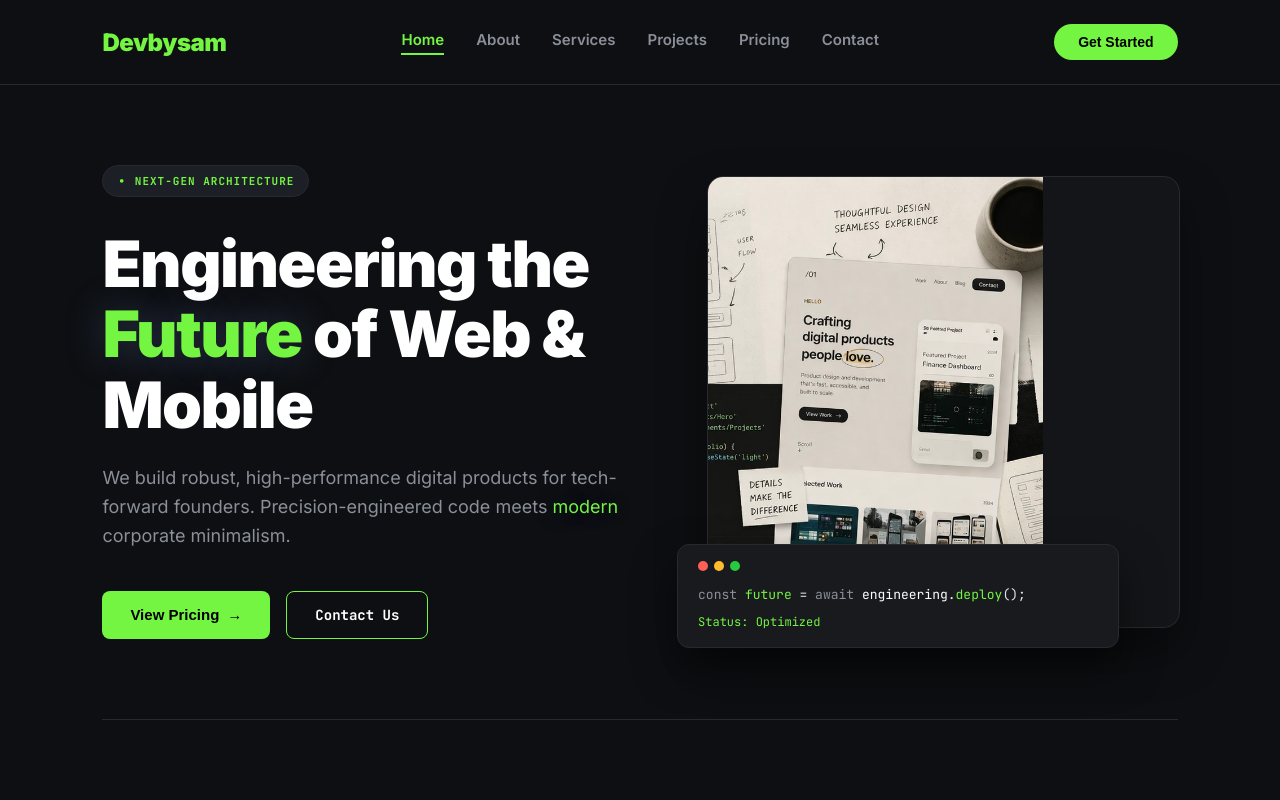
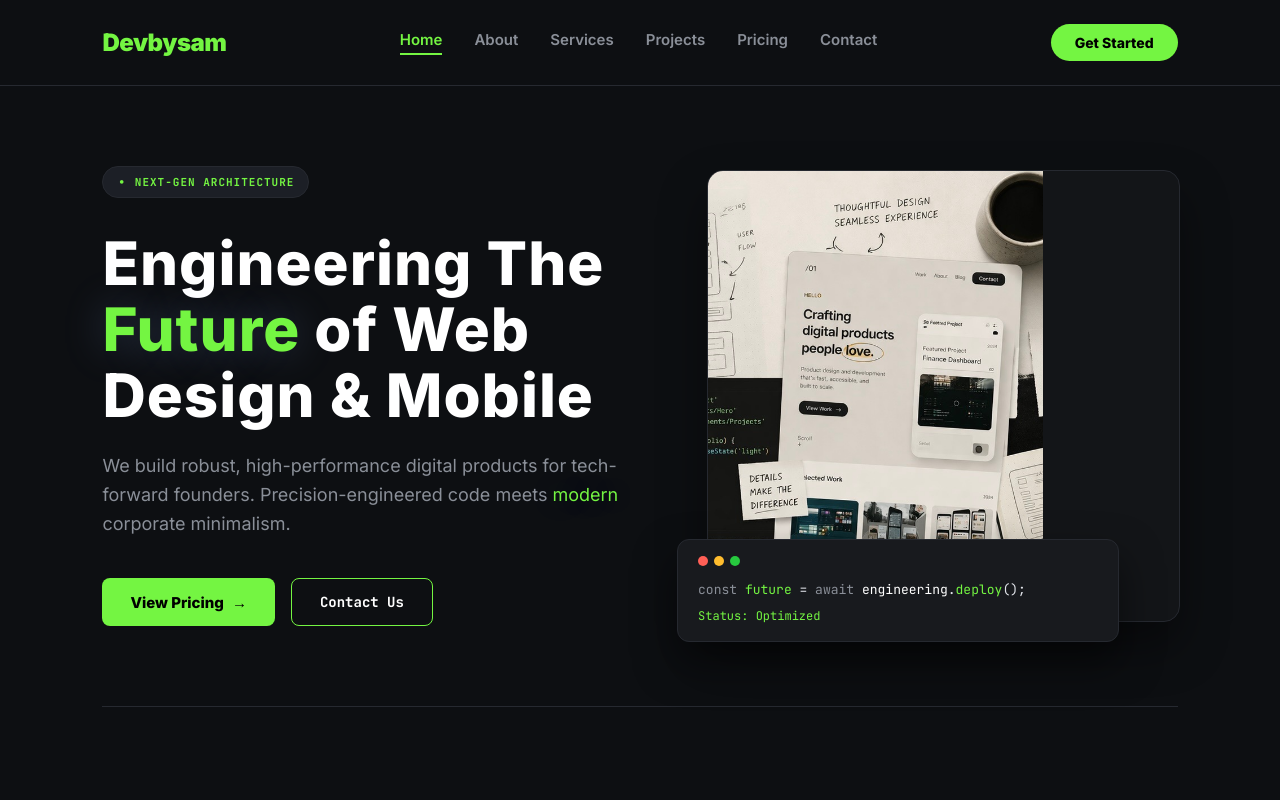
Before and after one commit to HoussamLh/React-Version, a React (Vite) app: page / in a window 1280 px wide. Shown: the top 800 px of the page. Built offline with nearby package versions, Linux system fonts and the light colour scheme.

Commit message:
refactor navbar and hero section navigations to semantic link element

```diff
--- a/src/features/home/Hero.tsx
+++ b/src/features/home/Hero.tsx
@@ -1,5 +1,6 @@
 import React from "react";
 import heroImg from '../../Assets/heroImg.png';
+import { Link } from "react-router";
 
 export const Hero: React.FC = () => {
   return (
@@ -11,8 +12,8 @@ export const Hero: React.FC = () => {
         </div>
 
         <h1 style={styles.heading}>
-          Engineering the <span style={styles.accentText}>Future</span> of Web &
-          Mobile
+          Engineering The <span style={styles.accentText}>Future</span> of Web
+          Design & Mobile
         </h1>
 
         <p style={styles.subheading}>
@@ -22,12 +23,12 @@ export const Hero: React.FC = () => {
         </p>
 
         <div style={styles.ctaGroup}>
-          <button style={styles.primaryBtn}>
+            <Link to="/pricing" style={styles.primaryLink}>
               View Pricing <span style={{ marginLeft: "8px" }}>→</span>
-          </button>
-          <button style={styles.secondaryBtn} className="mono-text">
+            </Link>
+            <Link to="/contact" style={styles.secondaryLink} className="mono-text">
               Contact Us
-          </button>
+            </Link>
         </div>
       </div>
 
@@ -96,10 +97,12 @@ const styles = {
     fontSize: "14px",
   },
   heading: {
-    fontSize: "64px",
-    fontWeight: 900,
+    fontStyle:
+      "-apple-system, BlinkMacSystemFont, Segoe UI, Roboto, sans-serif;",
+    fontSize: "60px",
+    fontWeight: 800,
     lineHeight: "1.1",
-    letterSpacing: "-1.5px",
+    letterSpacing: "1px",
     margin: "0 0 24px 0",
     color: "var(--text-main)",
   },
@@ -119,27 +122,29 @@ const styles = {
     gap: "16px",
     flexWrap: "wrap" as const,
   },
-  primaryBtn: {
+  primaryLink: {
     backgroundColor: "var(--accent-green)",
     color: "#000000",
     border: "none",
     padding: "14px 28px",
     borderRadius: "8px",
-    fontWeight: 700,
-    fontSize: "15px",
     cursor: "pointer",
     display: "flex",
     alignItems: "center",
+    textDecoration: "none",
+    fontWeight: 700,
+    fontSize: "15px",
   },
-  secondaryBtn: {
+  secondaryLink: {
+    color: "var(--text-main)",
     backgroundColor: "transparent",
-    color: "var(--text-main)",
     border: "1px solid var(--accent-green)",
     padding: "14px 28px",
     borderRadius: "8px",
+    cursor: "pointer",
+    textDecoration: "none",
     fontWeight: 600,
     fontSize: "14px",
-    cursor: "pointer",
   },
   rightCol: {
     display: "flex",
@@ -161,9 +166,9 @@ const styles = {
     overflow: "hidden",
   },
   imageRender: {
-    maxWidth: '100%',
-    maxHeight: '100%',
-    objectFit: 'contain' as const,
+    maxWidth: "100%",
+    maxHeight: "100%",
+    objectFit: "contain" as const,
   },
   terminalCard: {
     position: "absolute" as const,
--- a/src/features/home/Subscription.tsx
+++ b/src/features/home/Subscription.tsx
@@ -7,7 +7,7 @@ export const SubscriptionSection: React.FC = () => {
       <div style={styles.header}>
         <div style={styles.textWrapper}>
           <div style={styles.badge} className="mono-text">
-            <span style={styles.badgeDot}>• Subscribe Now</span>
+            <span style={styles.badgeDot}>• Subscribe Now </span>
           </div>
           <h2 style={styles.heading}>
             Maintenance{" "}
@@ -187,6 +187,7 @@ const styles = {
   },
   badge: {
     backgroundColor: "#1c1f26",
+    boxShadow: "0 0 40px rgba(147, 181, 255, 0.25)",
     border: "1px solid var(--border-color)",
     color: "var(--accent-green)",
     padding: "6px 14px",
@@ -220,7 +221,6 @@ const styles = {
   },
   featuredCard: {
     border: "2px solid var(--accent-green)",
-    boxShadow: "0 0 40px rgba(116, 245, 94, 0.03)",
     transform: "scale(1.03)",
   },
   cardTop: {
@@ -241,6 +241,7 @@ const styles = {
   },
   popularBadge: {
     backgroundColor: "var(--accent-green)",
+    boxShadow: "0 0 40px rgba(147, 181, 255, 0.25)",
     color: "#000000",
     fontSize: "10px",
     fontWeight: 900,
--- a/src/features/home/Trust-section.tsx
+++ b/src/features/home/Trust-section.tsx
@@ -138,6 +138,7 @@ const styles = {
   },
   accentText: {
     color: "var(--accent-green)",
+    textShadow: "0 0 40px rgba(147, 181, 255, 0.25)",
   },
   subheading: {
     fontSize: "15px",
--- a/src/layouts/navbar.tsx
+++ b/src/layouts/navbar.tsx
@@ -72,26 +72,51 @@ export const Navbar: React.FC = () => {
           Contact
         </Link>
       </div>
-
-      <button style={styles.ctaButton} className="desktop-menu">
+      <Link to="/services" style={styles.ctaLink} className="desktop-menu">
         Get Started
-      </button>
+      </Link>
       {/* Mobile Hamburger Menu */}
-      <button style={styles.hamburger} onClick={toggleMenu} aria-label="Toggle Menu">
-        <div style={{ ...styles.bar, transform: isOpen ? 'rotate(50deg) translate(2px, 8px)' : 'none' }} />
+      <button
+        style={styles.hamburger}
+        onClick={toggleMenu}
+        aria-label="Toggle Menu"
+      >
+        <div
+          style={{
+            ...styles.bar,
+            transform: isOpen ? "rotate(50deg) translate(2px, 8px)" : "none",
+          }}
+        />
         <div style={{ ...styles.bar, opacity: isOpen ? 0 : 1 }} />
-        <div style={{ ...styles.bar, transform: isOpen ? 'rotate(-50deg) translate(-2px, -5px)' : 'none' }} />
+        <div
+          style={{
+            ...styles.bar,
+            transform: isOpen ? "rotate(-50deg) translate(-2px, -5px)" : "none",
+          }}
+        />
       </button>
 
       {/* Mobile Pop-up Window */}
       {isOpen && (
         <div style={styles.mobilePopup}>
-          <Link to="/" style={styles.popupLink} onClick={toggleMenu}>Home</Link>
-          <Link to="/about" style={styles.popupLink} onClick={toggleMenu}>About</Link>
-          <Link to="/services" style={styles.popupLink} onClick={toggleMenu}>Services</Link>
-          <Link to="/pricing" style={styles.popupLink} onClick={toggleMenu}>Pricing</Link>
-          <Link to="/contact" style={styles.popupLink} onClick={toggleMenu}>Contact</Link>
-          <button style={{ ...styles.ctaButton, width: '100%', marginTop: '10px' }}>Get Started</button>
+          <Link to="/" style={styles.popupLink} onClick={toggleMenu}>
+            Home
+          </Link>
+          <Link to="/about" style={styles.popupLink} onClick={toggleMenu}>
+            About
+          </Link>
+          <Link to="/services" style={styles.popupLink} onClick={toggleMenu}>
+            Services
+          </Link>
+          <Link to="/pricing" style={styles.popupLink} onClick={toggleMenu}>
+            Pricing
+          </Link>
+          <Link to="/contact" style={styles.popupLink} onClick={toggleMenu}>
+            Contact
+          </Link>
+          <Link to="/services" style={styles.ctaLink}>
+            Get Started
+          </Link>
         </div>
       )}
     </nav>
@@ -131,9 +156,10 @@ const styles = {
     borderBottom: "2px solid var(--accent-green)",
     paddingBottom: "4px",
   },
-  ctaButton: {
+  ctaLink: {
     backgroundColor: "var(--accent-green)",
     color: "#000000",
+    textDecoration: "none",
     border: "none",
     padding: "10px 24px",
     borderRadius: "20px",
```
Lines whose indentation alone changed are shown as unchanged.
